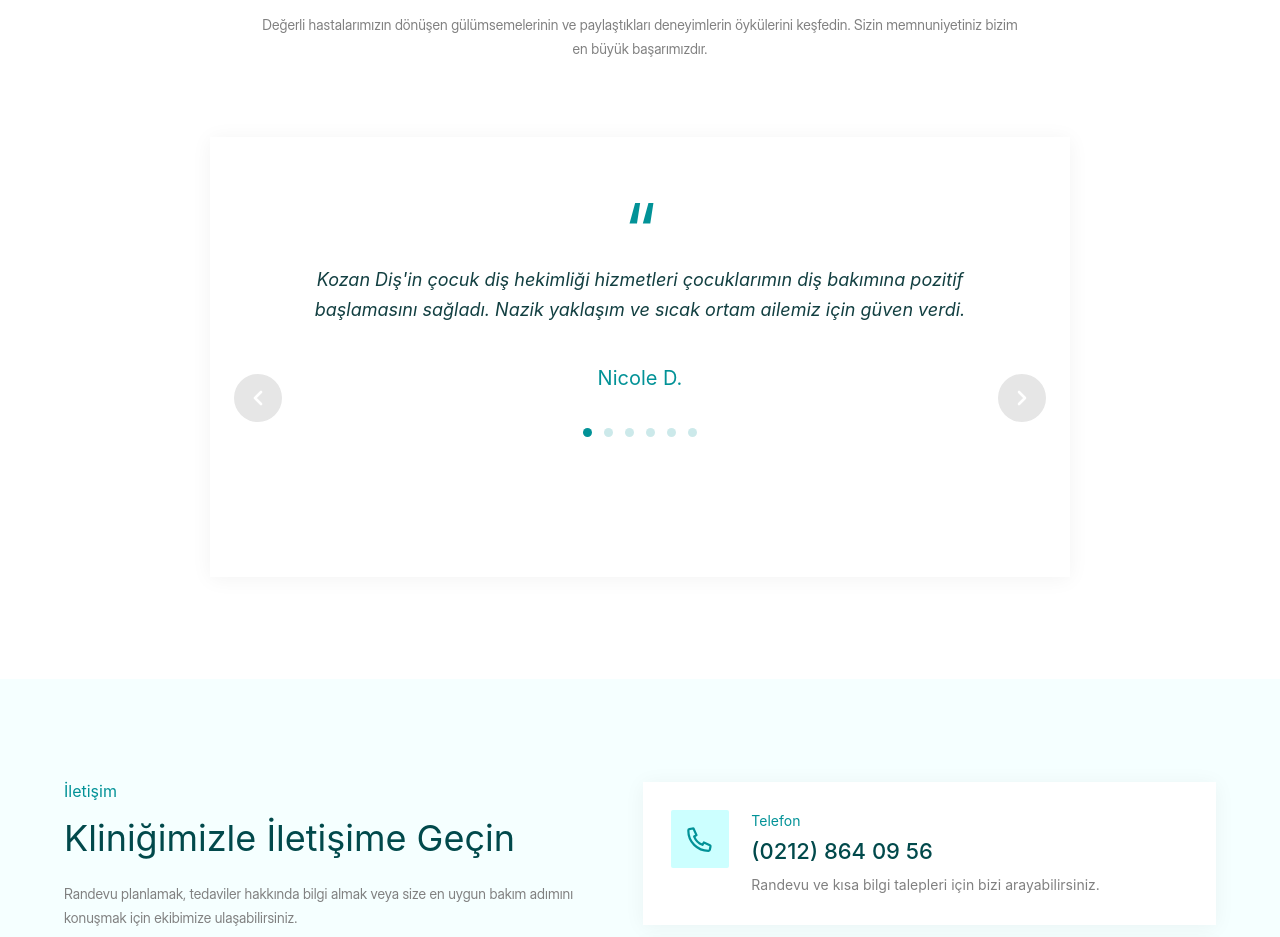
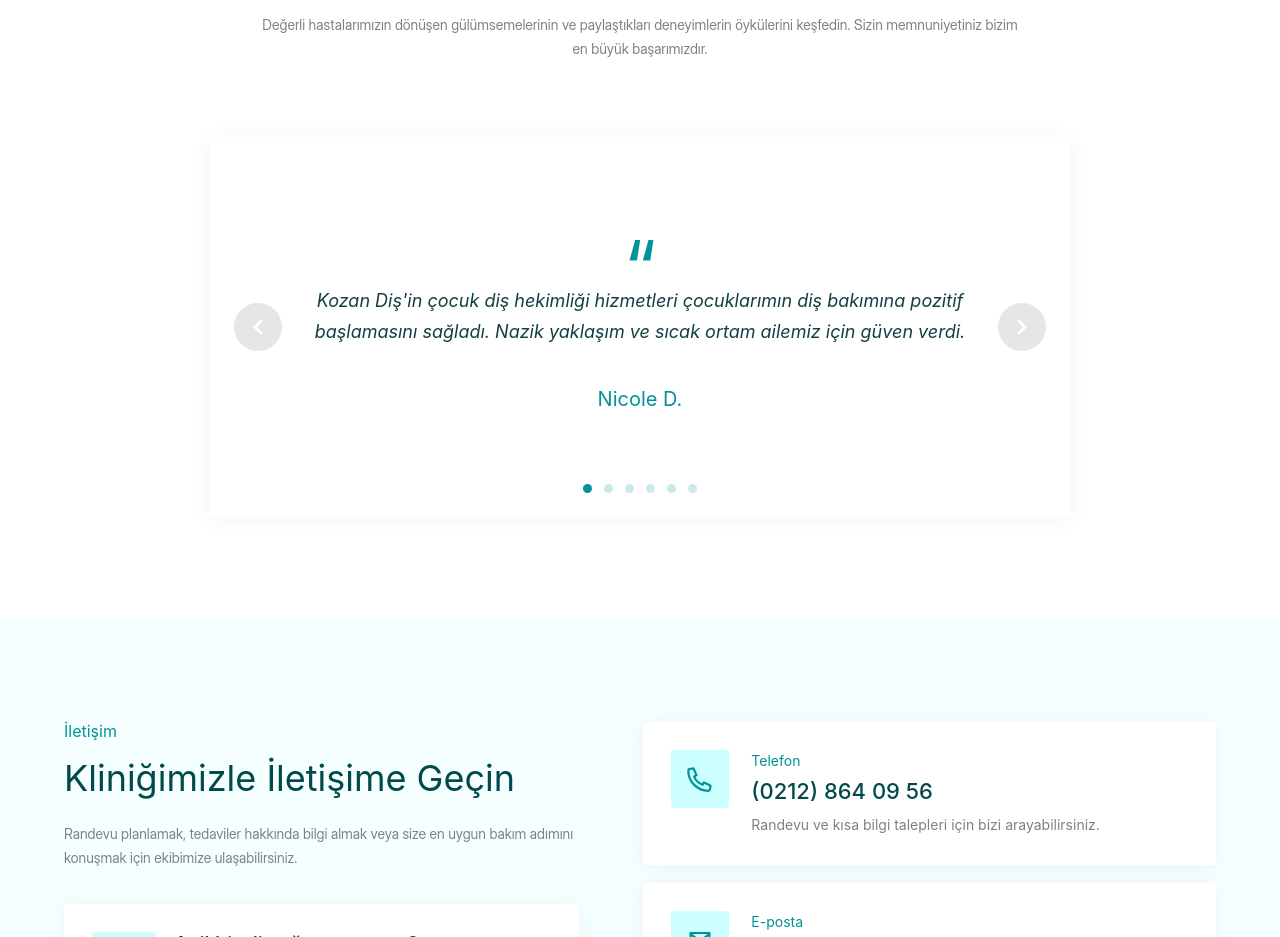
Before and after one commit to okannkozann/Kozan_Dis, a React (Vite) app: page / in a window 1280 px wide. Shown: the part 4300-5237 px from the top of the page. Built offline with nearby package versions, Linux system fonts and the light colour scheme.

Commit message:
Stabilize testimonial frame height to prevent layout shifts

```diff
--- a/src/styles.css
+++ b/src/styles.css
@@ -1038,13 +1038,17 @@ button {
 .testimonialFrame {
   position: relative;
   max-width: 860px;
-  min-height: 440px;
+  min-height: 380px;
   margin: 0 auto;
-  padding: 64px 88px 58px;
+  padding: 64px 88px 64px;
   background: var(--white);
   box-shadow: var(--shadow-faint);
   text-align: center;
-}
+  display: flex;
+  flex-direction: column;
+  justify-content: center;
+}
+
 
 .testimonialFrame blockquote {
   margin: 0;
@@ -1073,7 +1077,8 @@ button {
 
 .testimonialFrame blockquote p {
   max-width: 660px;
-  margin: 16px auto 36px;
+  margin: 0 auto 36px;
+
   color: var(--ink);
   font-size: 18px;
   font-style: italic;
@@ -1203,7 +1208,8 @@ button {
 
 .arrowButton {
   position: absolute;
-  top: 54%;
+  top: 50%;
+  transform: translateY(-50%);
   display: grid;
   width: 48px;
   height: 48px;
@@ -1240,8 +1246,12 @@ button {
   display: flex;
   justify-content: center;
   gap: 12px;
-  margin-top: 34px;
-}
+  position: absolute;
+  bottom: 24px;
+  left: 0;
+  right: 0;
+}
+
 
 .paginationDots button {
   width: 9px;
@@ -1639,9 +1649,10 @@ button {
   }
 
   .testimonialFrame {
-    min-height: 0;
-    padding: 46px 48px 44px;
-  }
+    min-height: 420px;
+    padding: 46px 28px 72px;
+  }
+
 
   .testimonialFrame blockquote p {
     font-size: 15px;
```
